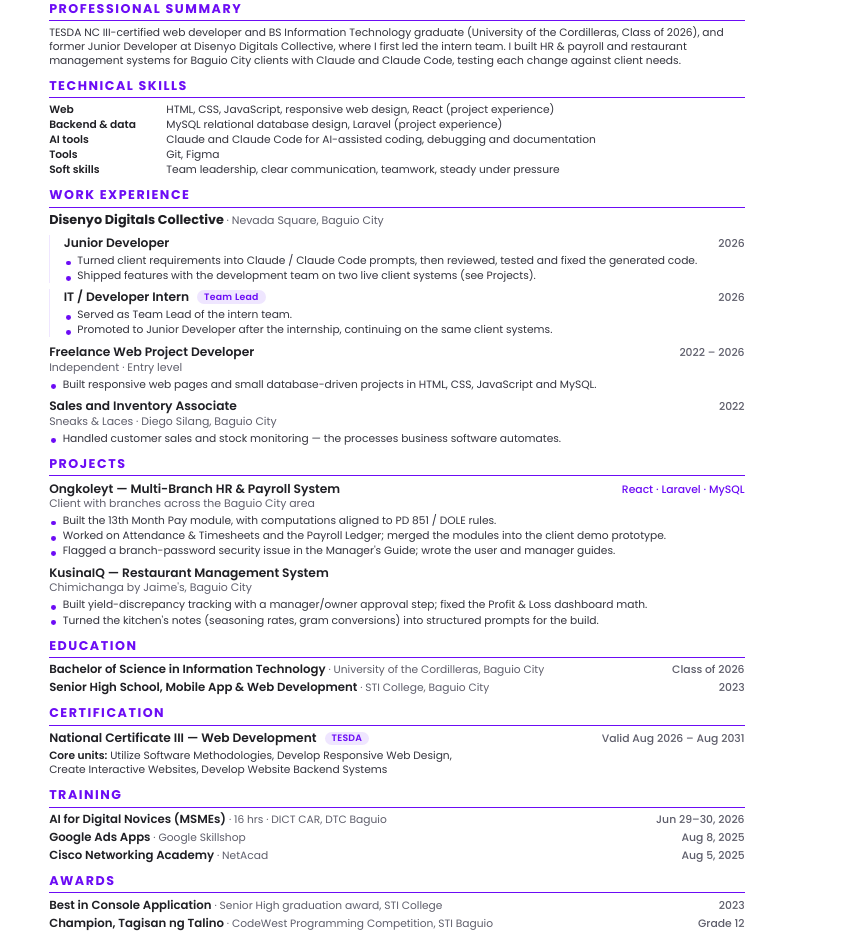
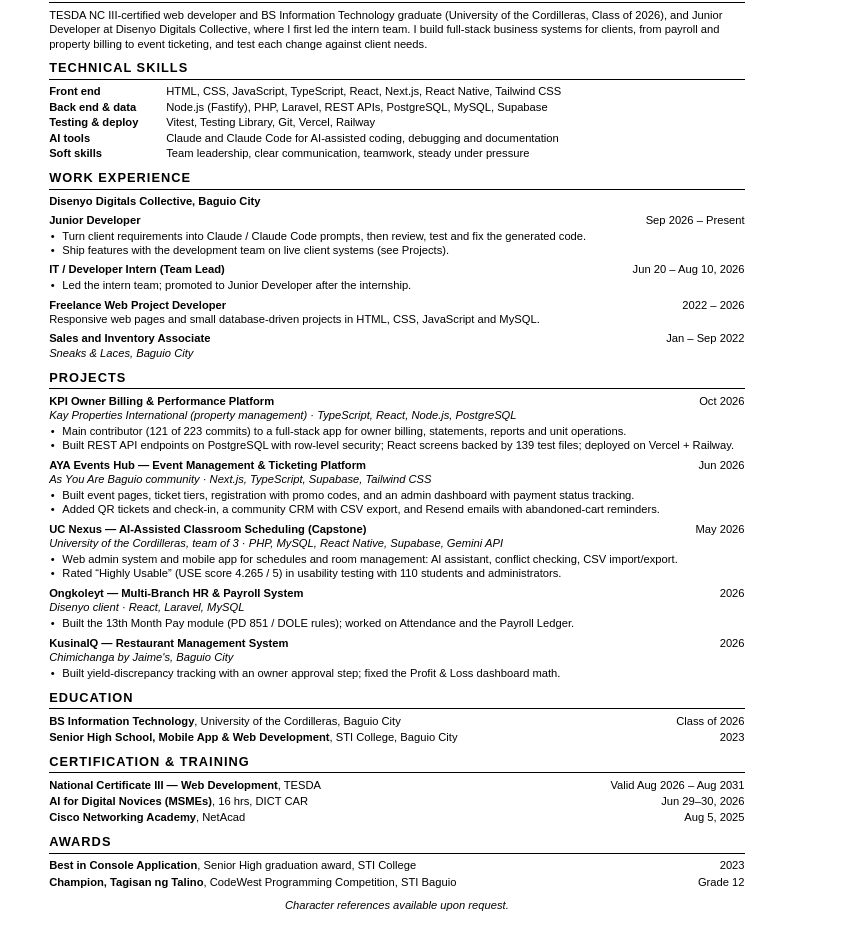
Before and after one commit to derickmercado/myPortfolio, a plain HTML site: page resume/resume.html in a window 1280 px wide. Shown: the part 129-1067 px from the top of the page, without its empty margins (0-857 px from the left). Drawn offline with Linux system fonts and the light colour scheme.

Commit message:
Simplify resume, add AYA Events Hub, UC Nexus and KPI projects
- Plain black-and-white resume: no colour, photo, icons or home address
- Add AYA Events Hub, UC Nexus (capstone) and KPI platform to Projects
- Add a Software Developer-tailored resume version
- Update work dates on the portfolio site

Co-Authored-By: Claude Opus 5.5 <noreply@anthropic.com>

```diff
--- a/resume/resume.html
+++ b/resume/resume.html
@@ -3,177 +3,107 @@
 <head>
 <meta charset="utf-8">
 <title>Derick Myles M. Mercado — Resume</title>
-<link rel="preconnect" href="https://fonts.googleapis.com">
-<link rel="preconnect" href="https://fonts.gstatic.com" crossorigin>
-<link href="https://fonts.googleapis.com/css2?family=Poppins:wght@400;500;600;700&display=swap" rel="stylesheet">
 <style>
   @page { size: A4; margin: 0; }
-  :root {
-    --ink: #1F1F24;
-    --body: #33333D;
-    --muted: #5E5E6B;
-    --rule: #E3E3EA;
-    --accent: #6C0CF5;
-    --accent-soft: #EFE6FF;
-  }
   * { box-sizing: border-box; }
   html, body { margin: 0; }
   body {
-    font-family: 'Poppins', Arial, sans-serif;
-    color: var(--ink);
-    font-size: 8pt; line-height: 1.32;
-    -webkit-print-color-adjust: exact; print-color-adjust: exact;
-    background: #fff;
+    font-family: Arial, Helvetica, sans-serif;
+    color: #000; background: #fff;
+    font-size: 8.4pt; line-height: 1.28;
   }
-  .page {
-    width: 210mm; min-height: 297mm;
-    padding: 0 13mm 5mm;
-    position: relative;
-  }
-  .page::before {               /* accent bar across the top */
-    content: ''; position: absolute; left: 0; right: 0; top: 0; height: 5mm;
-    background: linear-gradient(90deg, var(--accent), #B99BFF);
-  }
-  p, ul, h1, h2, h3 { margin: 0; }
+  .page { width: 210mm; min-height: 297mm; padding: 9mm 13mm 6mm; }
+  p, ul, h1, h2 { margin: 0; }
   ul { padding: 0; list-style: none; }
 
-  /* ── header ───────────────────────────────── */
-  .head {
-    display: grid; grid-template-columns: 22mm 1fr; gap: 5.5mm;
-    align-items: center; padding: 7.5mm 0 .5mm;
+  /* header */
+  .head { text-align: center; }
+  .name { font-size: 18pt; font-weight: 700; letter-spacing: .04em; }
+  .role { font-size: 10pt; margin-top: .8mm; }
+  .contact { margin-top: 1mm; font-size: 8.6pt; }
+
+  /* sections */
+  .sec { margin-top: 2.5mm; }
+  .sec > h2 {
+    font-size: 9.6pt; font-weight: 700; letter-spacing: .08em;
+    border-bottom: 1px solid #000; padding-bottom: .6mm; margin-bottom: 1.2mm;
   }
-  .photo {
-    width: 22mm; height: 22mm; border-radius: 50%; object-fit: cover;
-    border: 2px solid #fff; box-shadow: 0 0 0 1.5px var(--accent);
-  }
-  .name { font-size: 20pt; font-weight: 700; letter-spacing: -.02em; line-height: 1.05; }
-  .name span { color: var(--accent); }
-  .role { font-size: 10.5pt; font-weight: 500; color: var(--muted); margin-top: 1mm; }
-  .contact {
-    display: flex; flex-wrap: wrap; gap: .6mm 4.5mm; margin-top: 2.2mm;
-    font-size: 8.2pt;
-  }
-  .contact li { display: flex; align-items: center; gap: 1.6mm; }
-  .contact svg { width: 3.2mm; height: 3.2mm; color: var(--accent); flex: none; }
 
-  /* ── sections: heading above, rule underneath ── */
-  .sec { margin-top: 2.6mm; }
-  .sec > h2 {
-    font-size: 9.5pt; font-weight: 700; letter-spacing: .12em; color: var(--accent);
-    padding-bottom: .7mm; margin-bottom: 1.2mm;
-    border-bottom: 1.2px solid var(--accent);
-  }
-  .summary { color: var(--body); }
+  /* entries */
+  .item + .item { margin-top: 1.4mm; }
+  .item__top { display: flex; justify-content: space-between; gap: 4mm; align-items: baseline; }
+  .item__title { font-weight: 700; }
+  .item__date { white-space: nowrap; }
+  .item__org { font-style: italic; }
+  .item ul { margin-top: .4mm; }
+  .item li { position: relative; padding-left: 3.5mm; }
+  .item li::before { content: '•'; position: absolute; left: .4mm; }
+  .company__name { font-weight: 700; }
+  .company .role-item { margin-top: 1.2mm; }
 
-  /* ── one entry: title + date / org / bullets ── */
-  .item + .item { margin-top: 1.8mm; }
-  .item__top { display: flex; justify-content: space-between; gap: 4mm; align-items: baseline; }
-  .item__title { font-size: 9.2pt; font-weight: 600; }
-  .item__date { font-size: 8.1pt; font-weight: 500; color: var(--muted); white-space: nowrap; }
-  .item__org { font-size: 8.2pt; color: var(--muted); }
-  .item ul { margin-top: .7mm; color: var(--body); }
-  .item li { position: relative; padding-left: 3.6mm; }
-  .item li + li { margin-top: .3mm; }
-  .item li::before {
-    content: ''; position: absolute; left: .5mm; top: .62em;
-    width: 1.3mm; height: 1.3mm; border-radius: 50%; background: var(--accent);
-  }
-  .item__note { margin-top: .7mm; color: var(--body); }
-  .item__note b { font-weight: 600; color: var(--ink); }
-  .tag {
-    display: inline-block; font-size: 7pt; font-weight: 600; letter-spacing: .03em;
-    color: var(--accent); background: var(--accent-soft);
-    padding: .2mm 1.8mm; border-radius: 9px; margin-left: 1.4mm; vertical-align: .3mm;
-  }
-  .stack { color: var(--accent); }
-
-  /* company with several roles: company line, then indented roles */
-  .company__name { font-size: 9.6pt; font-weight: 700; }
-  .company__name span { font-weight: 400; font-size: 8.2pt; color: var(--muted); }
-  .company .role-item { margin-top: 1.6mm; padding-left: 3.6mm; border-left: 1.5px solid var(--accent-soft); }
-
-  /* compact list rows (training, awards) */
+  /* one-line rows */
   .rows li { display: flex; justify-content: space-between; gap: 4mm; align-items: baseline; }
-  .rows li + li { margin-top: .6mm; }
-  .rows b { font-weight: 600; font-size: 8.8pt; }
-  .rows .at { color: var(--muted); }
+  .rows li + li { margin-top: .5mm; }
 
   /* skills */
-  .skills { display: grid; grid-template-columns: 27mm 1fr; gap: .3mm 4mm; margin: 0; }
-  .skills dt { font-weight: 600; }
-  .skills dd { margin: 0; color: var(--body); }
+  .skills { display: grid; grid-template-columns: 28mm 1fr; gap: .3mm 3mm; margin: 0; }
+  .skills dt { font-weight: 700; }
+  .skills dd { margin: 0; }
 
-  .foot {
-    margin-top: 2.6mm; padding-top: 1.6mm; border-top: 1px solid var(--rule);
-    text-align: center; font-size: 7.8pt; color: var(--muted); font-style: italic;
-  }
+  .foot { margin-top: 2.4mm; text-align: center; font-style: italic; }
 </style>
 </head>
 <body>
 <div class="page">
 
   <header class="head">
-    <img class="photo" src="../assets/profile-800.jpg" alt="">
-    <div>
-      <h1 class="name">DERICK MYLES <span>M. MERCADO</span></h1>
-      <p class="role">Web Developer</p>
-      <ul class="contact">
-        <li><svg viewBox="0 0 24 24" fill="none" stroke="currentColor" stroke-width="2" stroke-linecap="round" stroke-linejoin="round"><path d="M22 6l-10 7L2 6"/><rect x="2" y="4" width="20" height="16" rx="2"/></svg>derick.mercado2124@gmail.com</li>
-        <li><svg viewBox="0 0 24 24" fill="none" stroke="currentColor" stroke-width="2" stroke-linecap="round" stroke-linejoin="round"><path d="M22 16.9v3a2 2 0 0 1-2.2 2 19.8 19.8 0 0 1-8.6-3.1 19.5 19.5 0 0 1-6-6A19.8 19.8 0 0 1 2.1 4.2 2 2 0 0 1 4.1 2h3a2 2 0 0 1 2 1.7c.1.9.4 1.8.7 2.7a2 2 0 0 1-.5 2.1L8 9.8a16 16 0 0 0 6 6l1.3-1.3a2 2 0 0 1 2.1-.5c.9.3 1.8.6 2.7.7a2 2 0 0 1 1.7 2z"/></svg>+63 915 612 0894</li>
-        <li><svg viewBox="0 0 24 24" fill="none" stroke="currentColor" stroke-width="2" stroke-linecap="round" stroke-linejoin="round"><path d="M21 10c0 7-9 13-9 13S3 17 3 10a9 9 0 0 1 18 0z"/><circle cx="12" cy="10" r="3"/></svg>#284 Mercury St., Upper Quezon Hill, Baguio City</li>
-        <li><svg viewBox="0 0 24 24" fill="none" stroke="currentColor" stroke-width="2" stroke-linecap="round" stroke-linejoin="round"><rect x="3" y="5" width="18" height="16" rx="2"/><path d="M16 3v4M8 3v4M3 10h18"/></svg>Born October 21, 2004</li>
-      </ul>
-    </div>
+    <h1 class="name">DERICK MYLES M. MERCADO</h1>
+    <p class="role">Web Developer</p>
+    <p class="contact">derick.mercado2124@gmail.com &nbsp;|&nbsp; +63 915 612 0894 &nbsp;|&nbsp; Baguio City, Philippines</p>
   </header>
 
-  <!-- 1. Summary -->
   <section class="sec">
     <h2>PROFESSIONAL SUMMARY</h2>
-    <p class="summary">
+    <p>
       TESDA NC III-certified web developer and BS Information Technology graduate (University of the Cordilleras, Class of 2026),
-      and former Junior Developer at Disenyo Digitals Collective, where I first led the intern team. I built HR &amp; payroll and
-      restaurant management systems for Baguio City clients with Claude and Claude Code, testing each change against client needs.
+      and Junior Developer at Disenyo Digitals Collective, where I first led the intern team. I build full-stack business systems
+      for clients, from payroll and property billing to event ticketing, and test each change against client needs.
     </p>
   </section>
 
-  <!-- 2. Skills -->
   <section class="sec">
     <h2>TECHNICAL SKILLS</h2>
     <dl class="skills">
-      <dt>Web</dt><dd>HTML, CSS, JavaScript, responsive web design, React (project experience)</dd>
-      <dt>Backend &amp; data</dt><dd>MySQL relational database design, Laravel (project experience)</dd>
+      <dt>Front end</dt><dd>HTML, CSS, JavaScript, TypeScript, React, Next.js, React Native, Tailwind CSS</dd>
+      <dt>Back end &amp; data</dt><dd>Node.js (Fastify), PHP, Laravel, REST APIs, PostgreSQL, MySQL, Supabase</dd>
+      <dt>Testing &amp; deploy</dt><dd>Vitest, Testing Library, Git, Vercel, Railway</dd>
       <dt>AI tools</dt><dd>Claude and Claude Code for AI-assisted coding, debugging and documentation</dd>
-      <dt>Tools</dt><dd>Git, Figma</dd>
       <dt>Soft skills</dt><dd>Team leadership, clear communication, teamwork, steady under pressure</dd>
     </dl>
   </section>
 
-  <!-- 3. Experience -->
   <section class="sec">
     <h2>WORK EXPERIENCE</h2>
 
     <div class="item company">
-      <p class="company__name">Disenyo Digitals Collective <span>· Nevada Square, Baguio City</span></p>
-
+      <p class="company__name">Disenyo Digitals Collective, Baguio City</p>
       <div class="role-item">
         <div class="item__top">
           <p class="item__title">Junior Developer</p>
-          <p class="item__date">2026</p>
+          <p class="item__date">Sep 2026 – Present</p>
         </div>
         <ul>
-          <li>Turned client requirements into Claude / Claude Code prompts, then reviewed, tested and fixed the generated code.</li>
-          <li>Shipped features with the development team on two live client systems (see Projects).</li>
+          <li>Turn client requirements into Claude / Claude Code prompts, then review, test and fix the generated code.</li>
+          <li>Ship features with the development team on live client systems (see Projects).</li>
         </ul>
       </div>
-
       <div class="role-item">
         <div class="item__top">
-          <p class="item__title">IT / Developer Intern <span class="tag">Team Lead</span></p>
-          <p class="item__date">2026</p>
+          <p class="item__title">IT / Developer Intern (Team Lead)</p>
+          <p class="item__date">Jun 20 – Aug 10, 2026</p>
         </div>
         <ul>
-          <li>Served as Team Lead of the intern team.</li>
-          <li>Promoted to Junior Developer after the internship, continuing on the same client systems.</li>
+          <li>Led the intern team; promoted to Junior Developer after the internship.</li>
         </ul>
       </div>
     </div>
@@ -183,88 +113,102 @@
         <p class="item__title">Freelance Web Project Developer</p>
         <p class="item__date">2022 – 2026</p>
       </div>
-      <p class="item__org">Independent · Entry level</p>
+      <p>Responsive web pages and small database-driven projects in HTML, CSS, JavaScript and MySQL.</p>
+    </div>
+
+    <div class="item">
+      <div class="item__top">
+        <p class="item__title">Sales and Inventory Associate</p>
+        <p class="item__date">Jan – Sep 2022</p>
+      </div>
+      <p class="item__org">Sneaks &amp; Laces, Baguio City</p>
+    </div>
+  </section>
+
+  <section class="sec">
+    <h2>PROJECTS</h2>
+
+    <div class="item">
+      <div class="item__top">
+        <p class="item__title">KPI Owner Billing &amp; Performance Platform</p>
+        <p class="item__date">Oct 2026</p>
+      </div>
+      <p class="item__org">Kay Properties International (property management) · TypeScript, React, Node.js, PostgreSQL</p>
       <ul>
-        <li>Built responsive web pages and small database-driven projects in HTML, CSS, JavaScript and MySQL.</li>
+        <li>Main contributor (121 of 223 commits) to a full-stack app for owner billing, statements, reports and unit operations.</li>
+        <li>Built REST API endpoints on PostgreSQL with row-level security; React screens backed by 139 test files; deployed on Vercel + Railway.</li>
       </ul>
     </div>
 
     <div class="item">
       <div class="item__top">
-        <p class="item__title">Sales and Inventory Associate</p>
-        <p class="item__date">2022</p>
+        <p class="item__title">AYA Events Hub — Event Management &amp; Ticketing Platform</p>
+        <p class="item__date">Jun 2026</p>
       </div>
-      <p class="item__org">Sneaks &amp; Laces · Diego Silang, Baguio City</p>
+      <p class="item__org">As You Are Baguio community · Next.js, TypeScript, Supabase, Tailwind CSS</p>
       <ul>
-        <li>Handled customer sales and stock monitoring — the processes business software automates.</li>
+        <li>Built event pages, ticket tiers, registration with promo codes, and an admin dashboard with payment status tracking.</li>
+        <li>Added QR tickets and check-in, a community CRM with CSV export, and Resend emails with abandoned-cart reminders.</li>
+      </ul>
+    </div>
+
+    <div class="item">
+      <div class="item__top">
+        <p class="item__title">UC Nexus — AI-Assisted Classroom Scheduling (Capstone)</p>
+        <p class="item__date">May 2026</p>
+      </div>
+      <p class="item__org">University of the Cordilleras, team of 3 · PHP, MySQL, React Native, Supabase, Gemini API</p>
+      <ul>
+        <li>Web admin system and mobile app for schedules and room management: AI assistant, conflict checking, CSV import/export.</li>
+        <li>Rated “Highly Usable” (USE score 4.265 / 5) in usability testing with 110 students and administrators.</li>
+      </ul>
+    </div>
+
+    <div class="item">
+      <div class="item__top">
+        <p class="item__title">Ongkoleyt — Multi-Branch HR &amp; Payroll System</p>
+        <p class="item__date">2026</p>
+      </div>
+      <p class="item__org">Disenyo client · React, Laravel, MySQL</p>
+      <ul>
+        <li>Built the 13th Month Pay module (PD 851 / DOLE rules); worked on Attendance and the Payroll Ledger.</li>
+      </ul>
+    </div>
+
+    <div class="item">
+      <div class="item__top">
+        <p class="item__title">KusinaIQ — Restaurant Management System</p>
+        <p class="item__date">2026</p>
+      </div>
+      <p class="item__org">Chimichanga by Jaime's, Baguio City</p>
+      <ul>
+        <li>Built yield-discrepancy tracking with an owner approval step; fixed the Profit &amp; Loss dashboard math.</li>
       </ul>
     </div>
   </section>
 
-  <!-- 4. Projects -->
-  <section class="sec">
-    <h2>PROJECTS</h2>
-    <div class="item">
-      <div class="item__top">
-        <p class="item__title">Ongkoleyt — Multi-Branch HR &amp; Payroll System</p>
-        <p class="item__date stack">React · Laravel · MySQL</p>
-      </div>
-      <p class="item__org">Client with branches across the Baguio City area</p>
-      <ul>
-        <li>Built the 13th Month Pay module, with computations aligned to PD 851 / DOLE rules.</li>
-        <li>Worked on Attendance &amp; Timesheets and the Payroll Ledger; merged the modules into the client demo prototype.</li>
-        <li>Flagged a branch-password security issue in the Manager's Guide; wrote the user and manager guides.</li>
-      </ul>
-    </div>
-    <div class="item">
-      <div class="item__top">
-        <p class="item__title">KusinaIQ — Restaurant Management System</p>
-      </div>
-      <p class="item__org">Chimichanga by Jaime's, Baguio City</p>
-      <ul>
-        <li>Built yield-discrepancy tracking with a manager/owner approval step; fixed the Profit &amp; Loss dashboard math.</li>
-        <li>Turned the kitchen's notes (seasoning rates, gram conversions) into structured prompts for the build.</li>
-      </ul>
-    </div>
-  </section>
-
-  <!-- 5. Education -->
   <section class="sec">
     <h2>EDUCATION</h2>
     <ul class="rows">
-      <li><span><b>Bachelor of Science in Information Technology</b> <span class="at">· University of the Cordilleras, Baguio City</span></span><span class="item__date">Class of 2026</span></li>
-      <li><span><b>Senior High School, Mobile App &amp; Web Development</b> <span class="at">· STI College, Baguio City</span></span><span class="item__date">2023</span></li>
+      <li><span><b>BS Information Technology</b>, University of the Cordilleras, Baguio City</span><span>Class of 2026</span></li>
+      <li><span><b>Senior High School, Mobile App &amp; Web Development</b>, STI College, Baguio City</span><span>2023</span></li>
     </ul>
   </section>
 
-  <!-- 6. Certification -->
   <section class="sec">
-    <h2>CERTIFICATION</h2>
-    <div class="item">
-      <div class="item__top">
-        <p class="item__title">National Certificate III — Web Development <span class="tag">TESDA</span></p>
-        <p class="item__date">Valid Aug 2026 – Aug 2031</p>
-      </div>
-      <p class="item__note"><b>Core units:</b> Utilize Software Methodologies, Develop Responsive Web Design,<br>Create Interactive Websites, Develop Website Backend Systems</p>
-    </div>
-  </section>
-
-  <!-- 7. Training -->
-  <section class="sec">
-    <h2>TRAINING</h2>
+    <h2>CERTIFICATION &amp; TRAINING</h2>
     <ul class="rows">
-      <li><span><b>AI for Digital Novices (MSMEs)</b> <span class="at">· 16 hrs · DICT CAR, DTC Baguio</span></span><span class="item__date">Jun 29–30, 2026</span></li>
-      <li><span><b>Google Ads Apps</b> <span class="at">· Google Skillshop</span></span><span class="item__date">Aug 8, 2025</span></li>
-      <li><span><b>Cisco Networking Academy</b> <span class="at">· NetAcad</span></span><span class="item__date">Aug 5, 2025</span></li>
+      <li><span><b>National Certificate III — Web Development</b>, TESDA</span><span>Valid Aug 2026 – Aug 2031</span></li>
+      <li><span><b>AI for Digital Novices (MSMEs)</b>, 16 hrs, DICT CAR</span><span>Jun 29–30, 2026</span></li>
+      <li><span><b>Cisco Networking Academy</b>, NetAcad</span><span>Aug 5, 2025</span></li>
     </ul>
   </section>
 
-  <!-- 8. Awards -->
   <section class="sec">
     <h2>AWARDS</h2>
     <ul class="rows">
-      <li><span><b>Best in Console Application</b> <span class="at">· Senior High graduation award, STI College</span></span><span class="item__date">2023</span></li>
-      <li><span><b>Champion, Tagisan ng Talino</b> <span class="at">· CodeWest Programming Competition, STI Baguio</span></span><span class="item__date">Grade 12</span></li>
+      <li><span><b>Best in Console Application</b>, Senior High graduation award, STI College</span><span>2023</span></li>
+      <li><span><b>Champion, Tagisan ng Talino</b>, CodeWest Programming Competition, STI Baguio</span><span>Grade 12</span></li>
     </ul>
   </section>
 
```
Also changed, not shown: index.html (+3 -3 lines), resume/resume-software-developer.html (added, +219 -0 lines), 3 other files.
